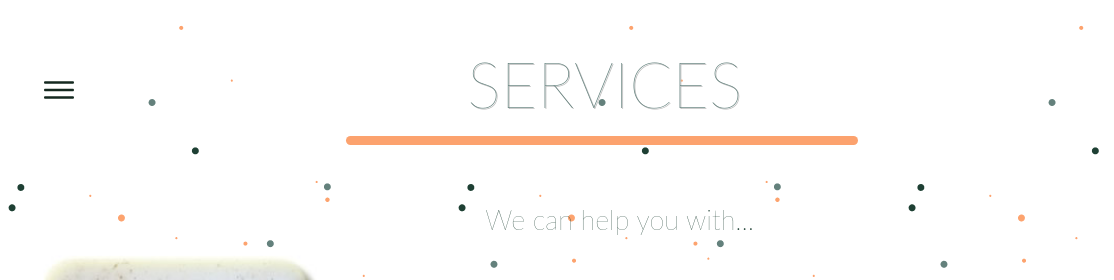
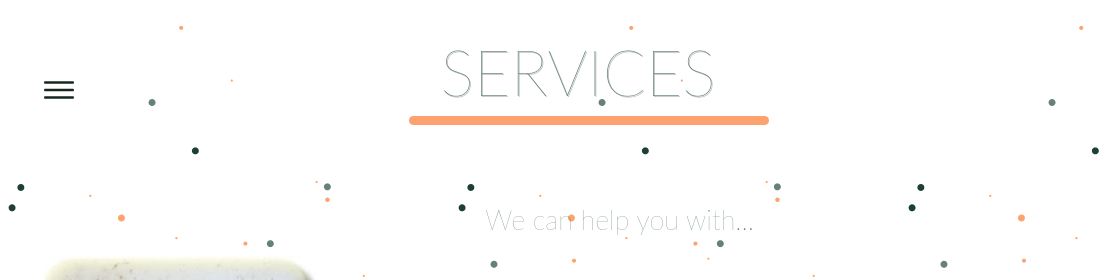
Before and after one commit to wilcodes/wildlife-response-services, a Gatsby site in the folder wildlife-response/: page /services in a window 1280 px wide. Shown: the top 280 px of the page, 0-1114 px from the left. Built offline with nearby package versions, Linux system fonts and the light colour scheme; Gatsby itself is replaced by a stand-in of ours.

Commit message:
Starting on fixing subtitle Component

```diff
--- a/wildlife-response/src/components/services/Services.module.css
+++ b/wildlife-response/src/components/services/Services.module.css
@@ -22,7 +22,7 @@
     font-size: 1.5em;
     font-family: Lato;
     font-weight: lighter;
-    color:#1f4034;
+    color:#64817d;
     text-align: center;
     padding: 1.2em;
 }
--- a/wildlife-response/src/components/services/Subtitle/Subtitle.js
+++ b/wildlife-response/src/components/services/Subtitle/Subtitle.js
@@ -9,13 +9,14 @@ const Subtitle =(props)=>{
     return(
         <>
             <ul className={classes.subtitle}>
-                <li> <Sidebar classname={classes.unique}/> </li>
-                <div>
-                    <li>  <h2>{props.titleName}</h2> </li>
+                <li className={classes.elements}> <Sidebar /> </li>
+                <li className={classes.elements}>
+                <div className={classes.subtitleDiv}>
+                     <h2>{props.titleName}</h2>
                     <span></span>
                 </div>
-
-                <li> <NavLink to="/"><img src={logo} alt="Wildlife response logo" className={classes.image}/></NavLink></li>
+                </li>
+                <li className={classes.elements} style={{order:"1"}} > <NavLink to="/"><img src={logo} alt="Wildlife response logo" className={classes.image}/></NavLink></li>
             </ul>
 
             </>
--- a/wildlife-response/src/components/services/Subtitle/Subtitle.module.css
+++ b/wildlife-response/src/components/services/Subtitle/Subtitle.module.css
@@ -11,7 +11,7 @@
 h2{
 
     font-size: 3.5em;
-    font-family: "Lato";
+    font-family: Lato;
     color: #64817d;
     text-shadow: 1px 1px #b8b8b8;
     margin-left: 0.5em;
@@ -19,28 +19,30 @@ h2{
     text-transform: uppercase;
 
 }
-li{
-    flex: 0 0 auto;
-}
+
 span{
     display:inline-block;
-    position: absolute;
+    position: relative;
     align-items: center;
     height: 9px;
-    width: 40%;
+    width: 20em;
     background: #fca26e;
     border-radius: 9px;
     opacity: 1;
     top: 17%;
-    left: 27%;
+
 }
 
-
+.elements{
+    flex: 0 0 auto;
+}
 @media only screen and (min-width: 350px) and (max-width: 700px){
     .image{
         width: 7em;
         margin-bottom: 30%;
     }
+
+
 }
 @media only screen and (min-width:700px) and (max-width: 1200px){
     .image{
```
